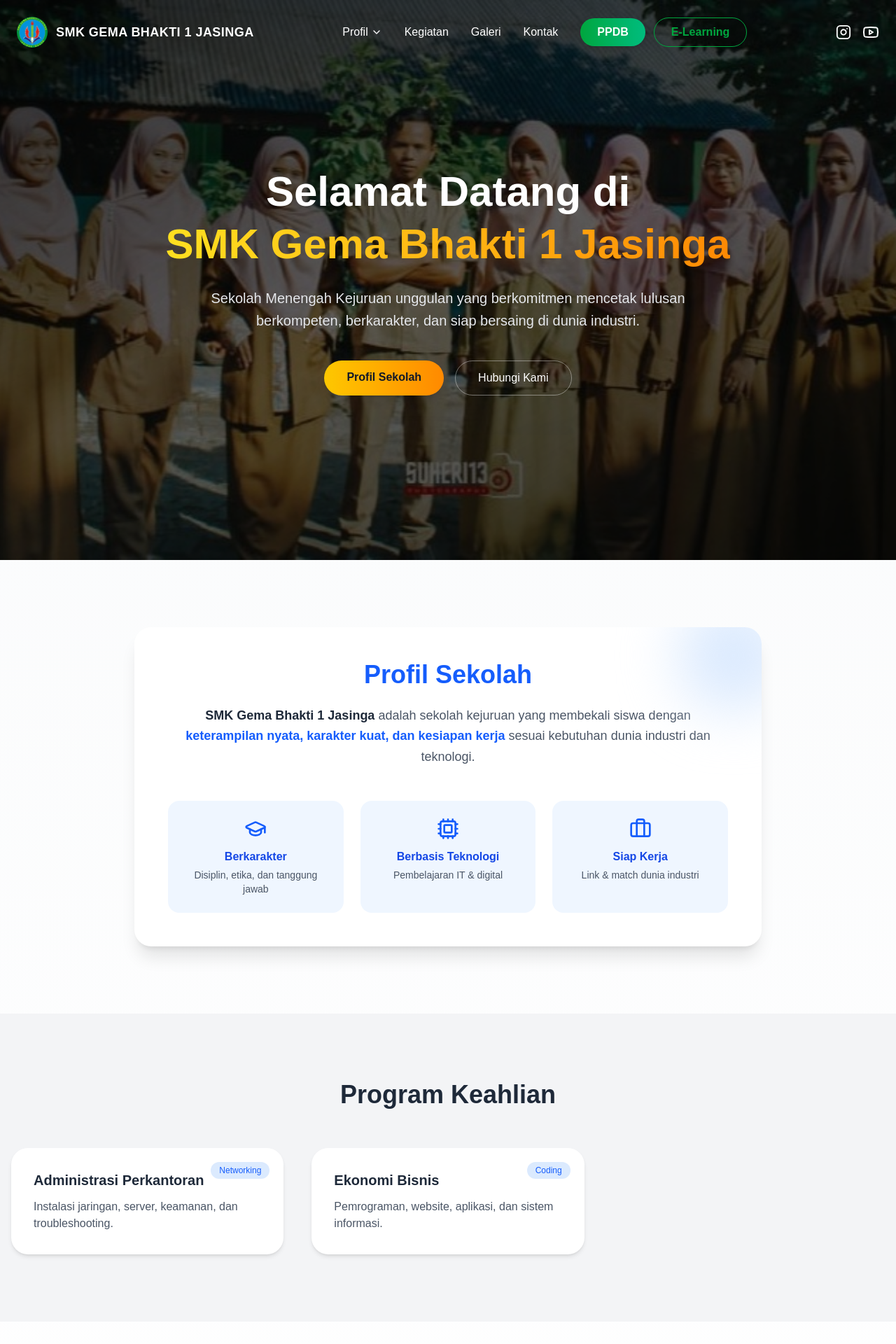
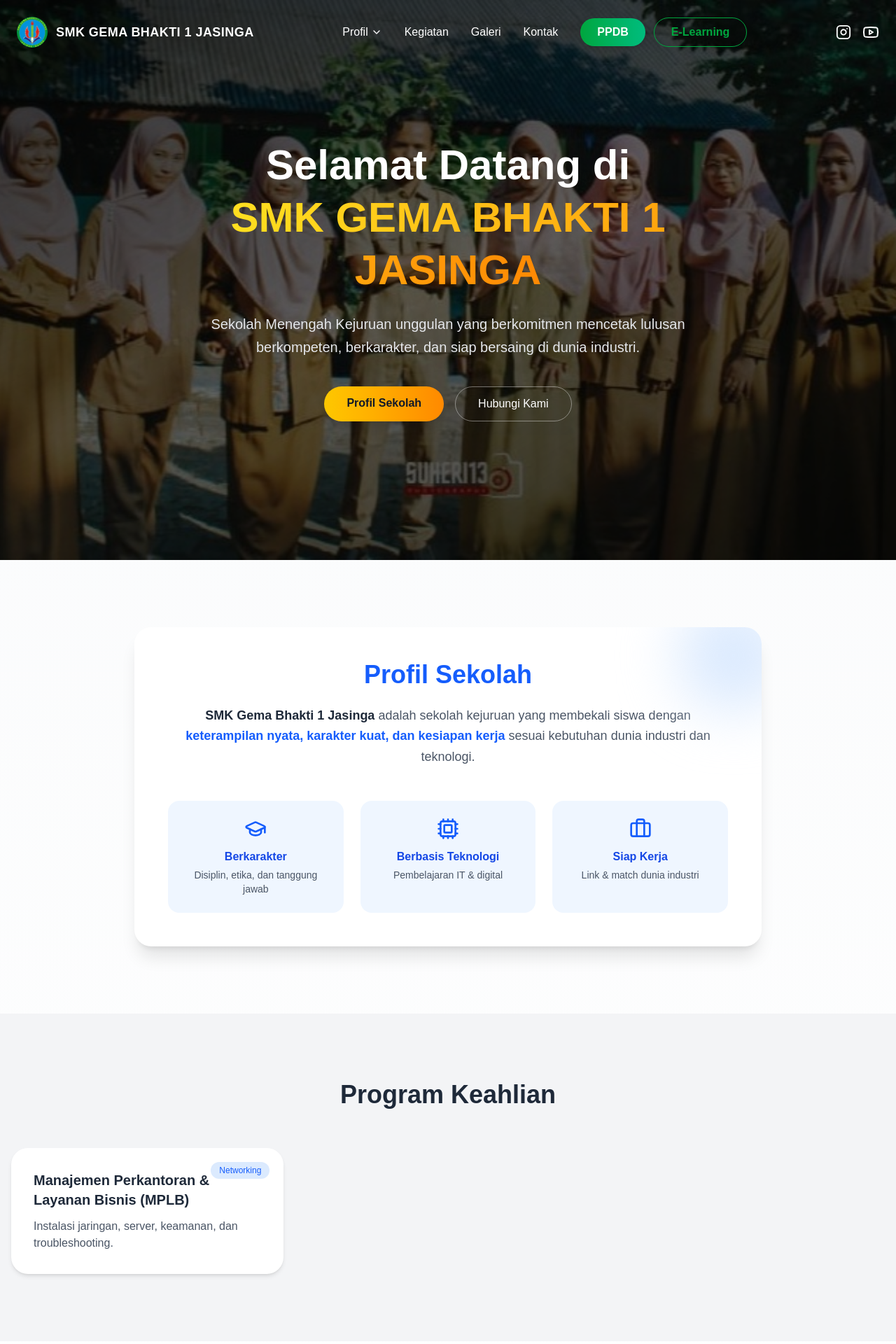
Before and after one commit to Dimas712/smk-gema-bhakti, a Next.js app: page / in a window 1280 px wide. Shown: the top 1920 px of the page at 70% size. Built offline with nearby package versions, Linux system fonts and the light colour scheme.

Commit message:
perbaikan

```diff
--- a/src/app/(website)/page.jsx
+++ b/src/app/(website)/page.jsx
@@ -101,14 +101,9 @@ export default function Home() {
           <div className="grid md:grid-cols-3 gap-10">
             {[
               {
-                title: "Administrasi Perkantoran",
+                title: "Manajemen Perkantoran & Layanan Bisnis (MPLB)",
                 desc: "Instalasi jaringan, server, keamanan, dan troubleshooting.",
                 badge: "Networking",
-              },
-              {
-                title: "Ekonomi Bisnis",
-                desc: "Pemrograman, website, aplikasi, dan sistem informasi.",
-                badge: "Coding",
               }
             ].map((item, index) => (
               <div
--- a/src/components/Herosection.jsx
+++ b/src/components/Herosection.jsx
@@ -57,7 +57,7 @@ const HeroSection = () => {
           <h1 className="text-4xl md:text-6xl font-extrabold mb-6 text-white leading-tight">
             Selamat Datang di <br />
             <span className="bg-gradient-to-r from-yellow-300 to-orange-400 bg-clip-text text-transparent">
-              SMK Gema Bhakti 1 Jasinga
+              SMK GEMA BHAKTI 1 JASINGA
             </span>
           </h1>
 
--- a/src/data/guruStaf.jsx
+++ b/src/data/guruStaf.jsx
@@ -55,7 +55,7 @@ const guruStaf = [
     foto: "/guru/staff-tu.jpg",
   },
  {
-    nama: "Aryuningsing, S.Mat",
+    nama: "Aryunisih, S.Mat",
     jabatan: "Guru Matematika",
     foto: "/guru/staff-tu.jpg",
   },
```
